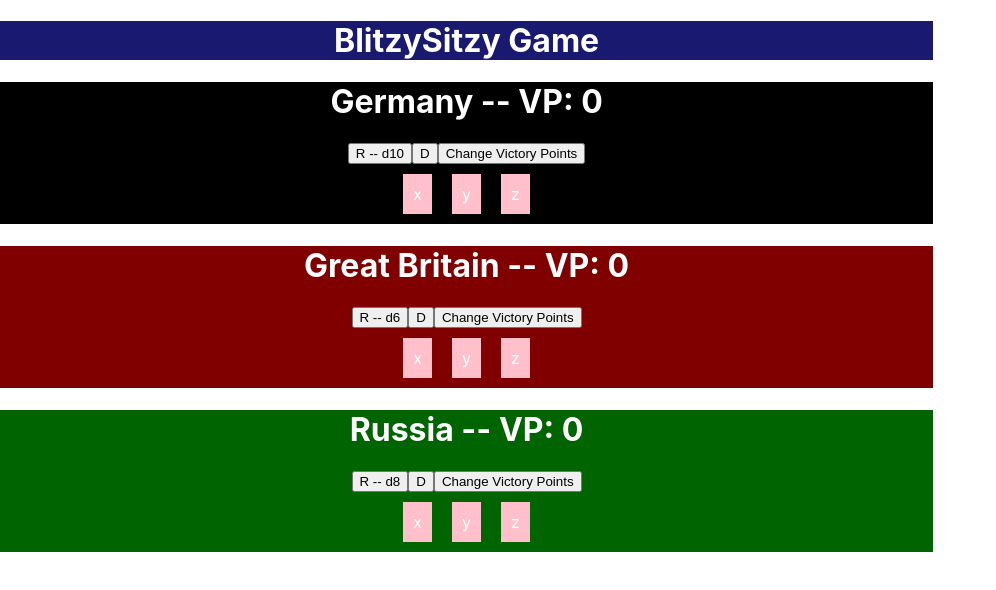
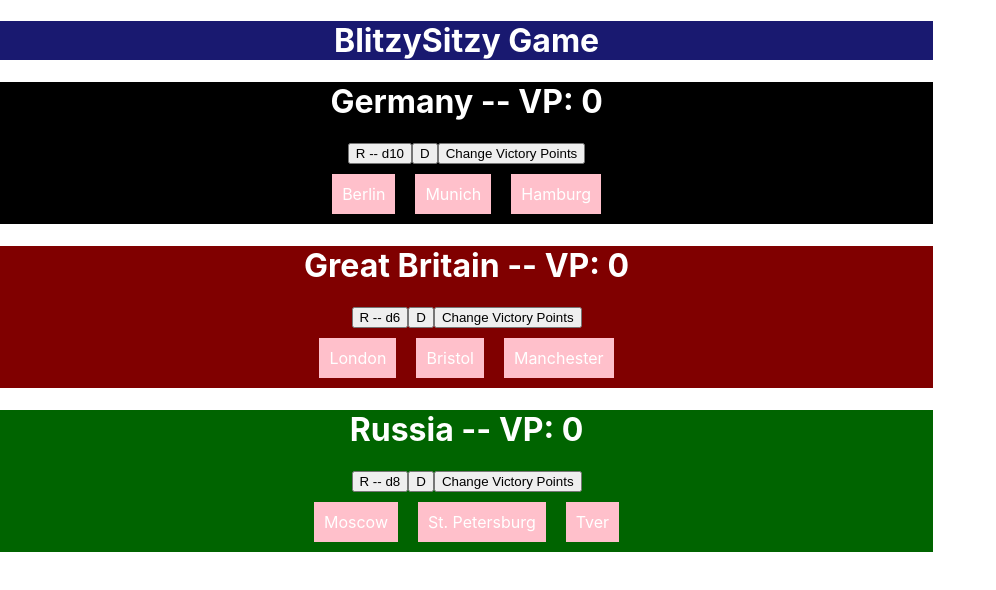
Before and after one commit to d-easton/blitzy-sitzy, a React (Create React App) app: page / in a window 1280 px wide. Shown: the top 590 px of the page, without its empty margins (0-996 px from the left). Built offline with nearby package versions, Linux system fonts and the light colour scheme.

Commit message:
fixed space dictionary to pipe text from assets to list

```diff
--- a/src/assets/spaces/index.js
+++ b/src/assets/spaces/index.js
@@ -1 +1 @@
-// might need this, idk yet
+export {default} from './space-text-library.js'
--- a/src/assets/spaces/space-text-library.js
+++ b/src/assets/spaces/space-text-library.js
@@ -1,9 +1,15 @@
 import Space from "./space";
 
 // todo: fix this
-spacesGermany = [];
-spacesRussia = [];
-spacesFrance = [];
-spaceBritain = [];
+const spacesGermany = ["Berlin", "Munich", "Hamburg"];
+const spacesRussia = ["Moscow", "St. Petersburg", "Tver"];
+const spacesFrance = ["Paris", "Lyon", "Toulouse"];
+const spacesBritain = ["London", "Bristol", "Manchester"];
 
-export default spaces;
+let Spaces = {
+    "DE":spacesGermany,
+    "GB":spacesBritain,
+    "RUS":spacesRussia,
+    "FR":spacesFrance
+}
+export default Spaces;
--- a/src/components/nation/nation.js
+++ b/src/components/nation/nation.js
@@ -1,6 +1,8 @@
 import React, {Component} from 'react';
 import {connect} from 'react-redux';
 import './nation.css';
+
+import Spaces from "../../assets/spaces";
 import roll from "../../utils/roll";
 import draw from "../../utils/draw";
 
@@ -36,6 +38,8 @@ class Nation extends Component {
         else{
             this.dieSize = 0;
         }
+
+        this.spaces = Spaces[this.id];
     }
 
     componenetDidMount(){
@@ -51,7 +55,6 @@ class Nation extends Component {
         console.log(draw());
         return;
     }
-
 
     // Output render
     render() {
@@ -69,7 +72,7 @@ class Nation extends Component {
                 <RollButton class={this.id} dieSize={this.dieSize} onClick></RollButton>
                 <DrawButton class={this.id} onclick={this.handleClickRollButton}></DrawButton>
                 <button onClick={this.props.handleUpdateVP}>Change Victory Points</button>
-                <Track spaces={['x','y','z']}/>
+                <Track spaces={this.spaces}/>
             </div>
         );
     };
```
